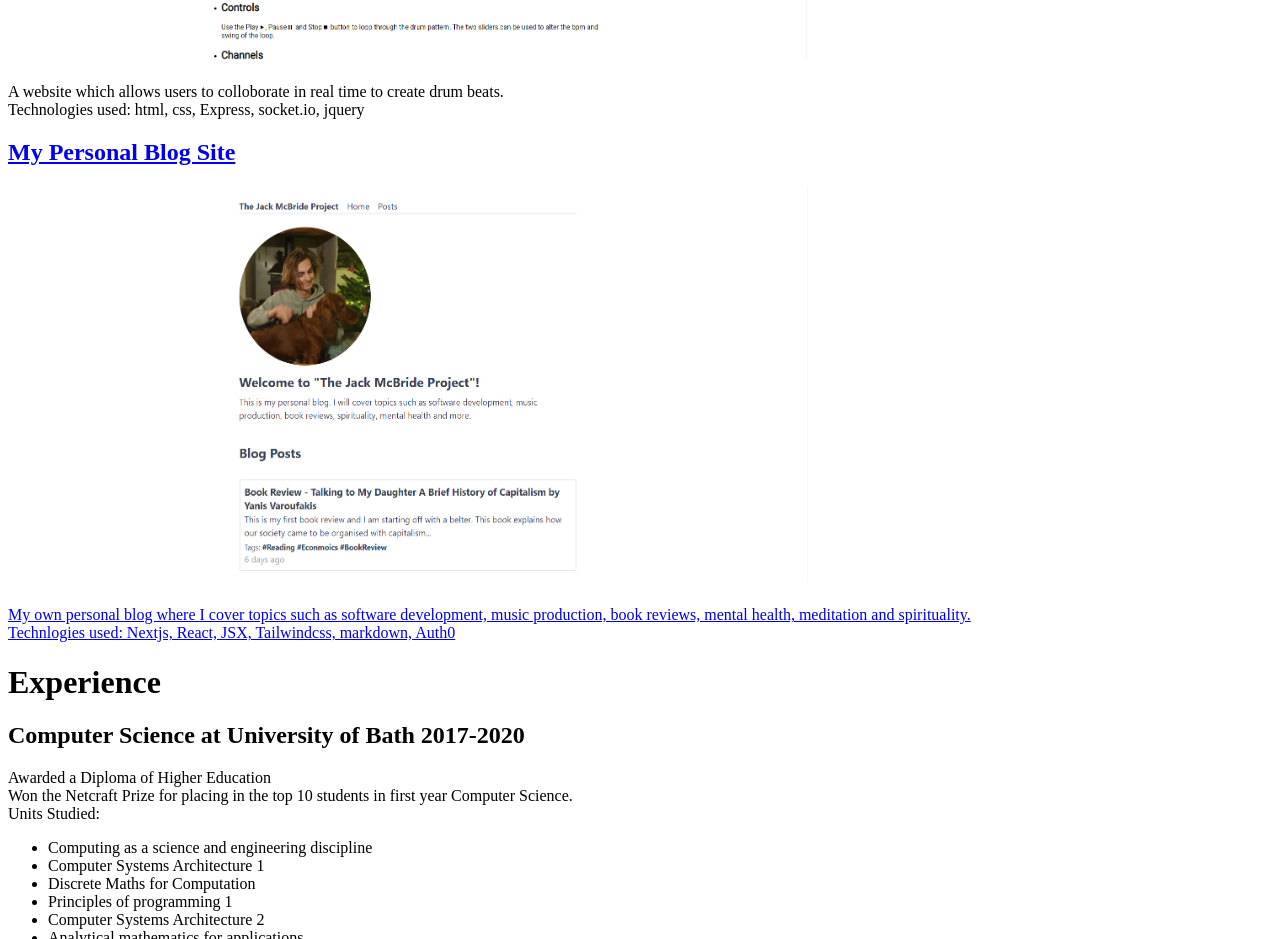
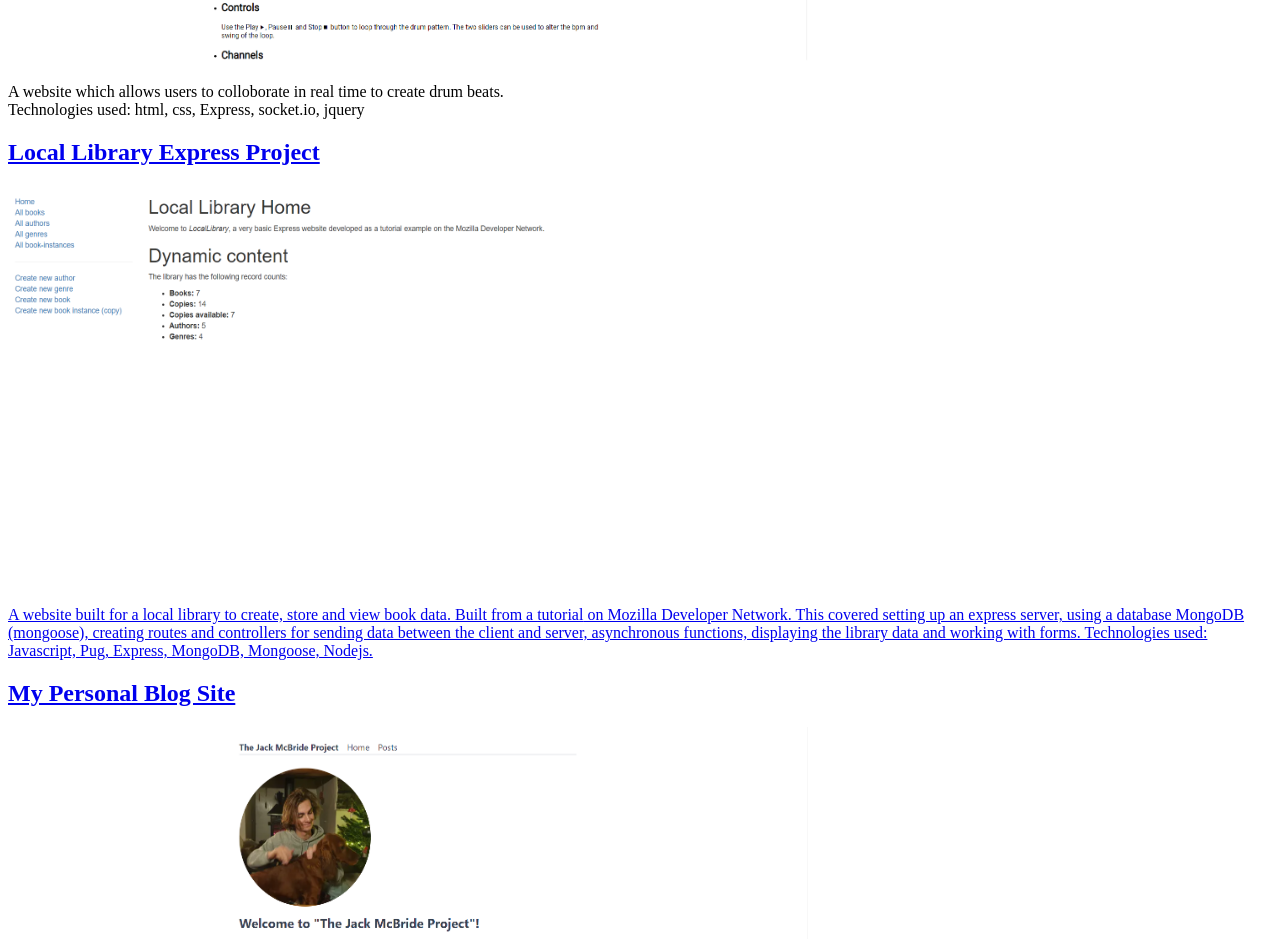
Before and after one commit to JackMcBride98/portolio-site, a Next.js app: page / in a window 1280 px wide. Shown: the part 1075-2014 px from the top of the page. Built offline with nearby package versions, Linux system fonts and the light colour scheme.

Commit message:
Add Local Library Express Project

```diff
--- a/pages/index.js
+++ b/pages/index.js
@@ -63,6 +63,18 @@ export default function Home() {
               A website which allows users to colloborate in real time to create drum beats. <br/>
               Technologies used: html, css, Express, socket.io, jquery
             </p>
+          </div>
+          <div className="group mb-8 border-2 rounded-xl">
+            <a href="https://secure-earth-05252.herokuapp.com" target="_blank">
+              <h2 className="text-lg font-bold py-2 group-hover:text-blue-800 group-hover:underline">Local Library Express Project</h2>
+              <Image className="border-2" src="/locallibrary.png" width="800" height="400"/>
+              <p className="py-2">
+                A website built for a local library to create, store and view book data. Built from
+                a <a href="https://developer.mozilla.org/en-US/docs/Learn/Server-side/Express_Nodejs/Tutorial_local_library_website" target="_blank" className="underline text-blue-800">tutorial</a> on
+                Mozilla Developer Network. This covered setting up an express server, using a database MongoDB (mongoose), creating routes and controllers for sending data between the client and server,
+                 asynchronous functions, displaying the library data and working with forms. Technologies used: Javascript, Pug, Express, MongoDB, Mongoose, Nodejs.
+              </p>
+            </a>
           </div>
           <div className="group mb-4 border-2 rounded-xl">
             <a href="https://jack-blog.vercel.app/" target="_blank">
```
Also changed, not shown: public/locallibrary.png (added).
